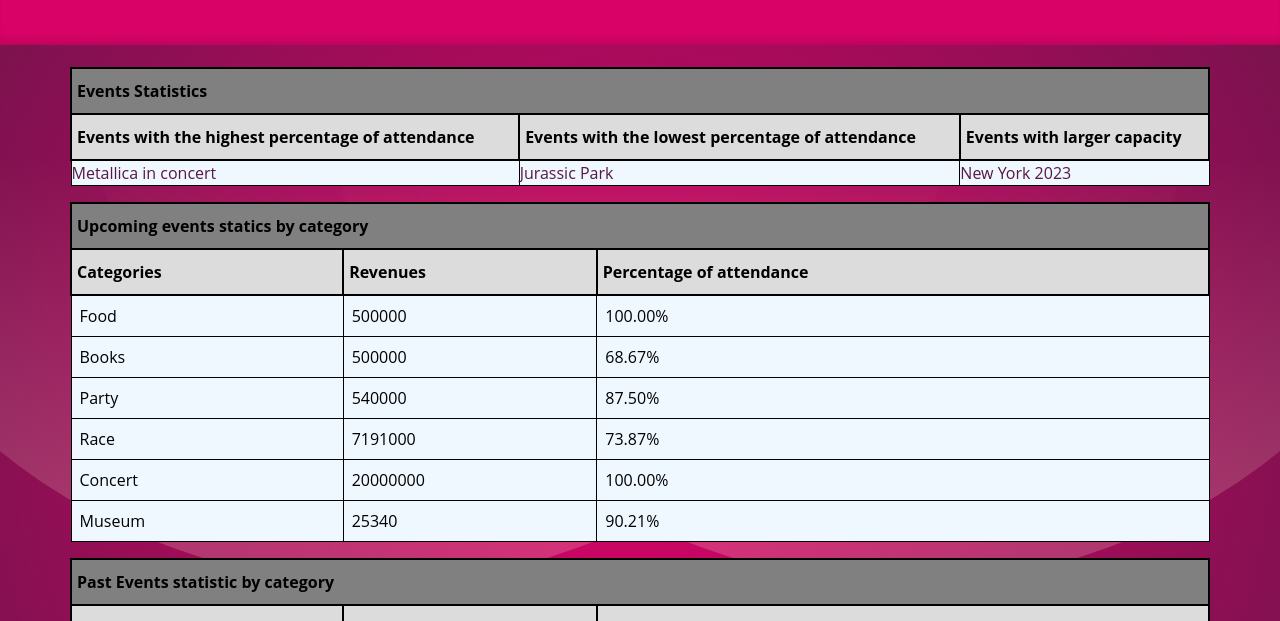
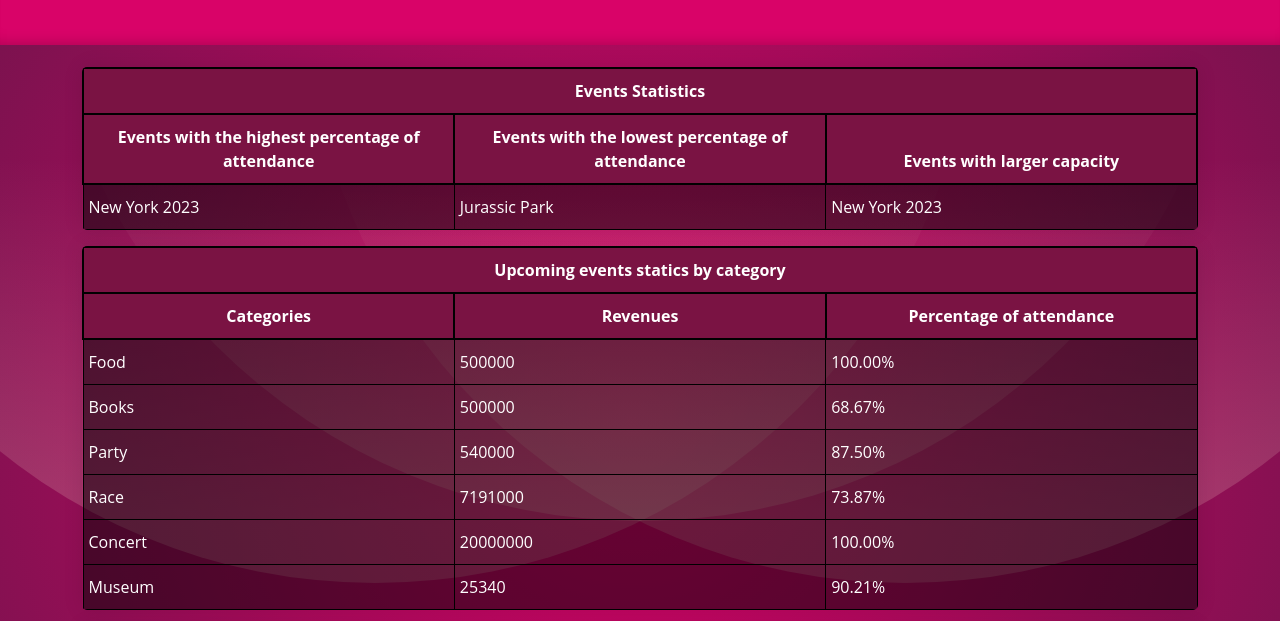
Before and after one commit to jnvillalba/AMAZING-EVENTS_Villalba, a plain HTML site: page stats.html in a window 1280 px wide. Shown: the part 139-760 px from the top of the page. Drawn offline with nearby package versions, Linux system fonts and the light colour scheme.

Commit message:
stats table terminada

```diff
--- a/scripts/stats.js
+++ b/scripts/stats.js
@@ -26,15 +26,14 @@ getEvents().then(() => {
     const upcomingEvents = events.filter(
         (event) => eventsJSON.currentDate <= event.date
     );
-    printEventsStatsByCategory(upcomingEvents,upcTable);
+    printEventsStatsByCategory(upcomingEvents, upcTable);
 
     //📌 Tercera parte:
     const pastEvents = events.filter(
         (event) => eventsJSON.currentDate >= event.date
     );
-    printEventsStatsByCategory(pastEvents,pastTable);
+    printEventsStatsByCategory(pastEvents, pastTable);
 });
-
 
 
 //📌 Primera parte:
@@ -56,49 +55,43 @@ const eventWithLargestCapacity = eventList => eventList.reduce((previousEvent, c
 
 function eventWithHighestAttendance(eventList) {
     const highestAttendanceEvent = eventList.reduce((previousEvent, currentEvent) => {
-        const previousAttendancePercentage = previousEvent.assistance / previousEvent.capacity;
-        const currentAttendancePercentage = currentEvent.assistance / currentEvent.capacity;
+        const previousAttendancePercentage = (previousEvent.estimate ? previousEvent.estimate : previousEvent.assistance / previousEvent.capacity) * 100;
+        const currentAttendancePercentage = (currentEvent.estimate ? currentEvent.estimate : currentEvent.assistance / currentEvent.capacity) * 100;
         return currentAttendancePercentage > previousAttendancePercentage ? currentEvent : previousEvent;
     });
     return highestAttendanceEvent;
 }
 function eventWithLowestAttendance(eventList) {
     const lowestAttendanceEvent = eventList.reduce((previousEvent, currentEvent) => {
-        const previousAttendancePercentage = previousEvent.assistance / previousEvent.capacity;
-        const currentAttendancePercentage = currentEvent.assistance / currentEvent.capacity;
+        const previousAttendancePercentage = previousEvent.estimate ? previousEvent.estimate : previousEvent.assistance / previousEvent.capacity * 100;
+        const currentAttendancePercentage = currentEvent.estimate ? currentEvent.estimate : currentEvent.assistance / currentEvent.capacity * 100;
         return currentAttendancePercentage < previousAttendancePercentage ? currentEvent : previousEvent;
     });
     return lowestAttendanceEvent;
 }
 
-
 //📌 Segunda parte y Tercera parte:
 
-function printEventsStatsByCategory(events,table){
+function printEventsStatsByCategory(events, table) {
     const categories = [...new Set(events.map((event) => event.category))];
     const revenues = categoryRevenues(categories, events);
     const attendances = categoryAttendances(categories, events);
     printStatsByCategory(categories, revenues, attendances, table)
 }
 
-
 function printStatsByCategory(categories, revenues, attendances, table) {
-
     for (let i = 0; i < categories.length; i++) {
         const category = categories[i];
         const revenue = revenues[i];
         const attendance = attendances[i];
-
-        const row = `
-            <tr>
+        const row = document.createElement('tr');
+        row.innerHTML = `
               <td>${category}</td>
               <td>${revenue}</td>
               <td>${attendance}%</td>
-            </tr>
             `;
-        table.insertAdjacentHTML('beforeend', row);
+        table.appendChild(row);
     }
-
 }
 
 const categoryAttendances = (categories, events) => {
--- a/stats.html
+++ b/stats.html
@@ -66,8 +66,8 @@
         <h3>STATS</h3>
         <a href="./index.html"><i class="fa-solid fa-chevron-right"></i></a>
       </div>
-
-      <table class="table container" id="stats-table">
+      <div class="container">
+        <table class="table" id="stats-table">
           <thead>
             <tr>
               <th colspan="3">Events Statistics</th>
@@ -77,32 +77,28 @@
               <th class="subtitle">
                 Events with the highest percentage of attendance
               </th>
-
               <th class="subtitle">
                 Events with the lowest percentage of attendance
               </th>
-
               <th class="subtitle">Events with larger capacity</th>
             </tr>
           </thead>
         </table>
 
-      <table class="table container" id="upc-table">
+        <table class="table" id="upc-table">
           <thead>
             <tr>
               <th colspan="3">Upcoming events statics by category</th>
             </tr>
-
             <tr>
               <th class="subtitle">Categories</th>
               <th class="subtitle">Revenues</th>
               <th class="subtitle">Percentage of attendance</th>
             </tr>
-
           </thead>
         </table>
 
-      <table class="table container" id="past-table">
+        <table class="table" id="past-table">
           <thead>
             <tr>
               <th colspan="3">Past Events statistic by category</th>
@@ -114,6 +110,7 @@
             </tr>
           </thead>
         </table>
+      </div>
     </main>
 
     <footer
--- a/styles.css
+++ b/styles.css
@@ -158,34 +158,45 @@ a {
     text-shadow: 0 1px 2px rgba(0, 0, 0, 0.25);
 }
 
-
-.table td {
-    border-color: black;
-    border-style: solid;
-    border-width: 1px;
-    word-break: normal;
-    background: aliceblue;
-}
-
-.table th {
-    border-color: black;
-    border: solid 2px;
-    padding: 10px 5px;
-    word-break: normal;
-}
-
-.table .subtitle {
-    background: gainsboro;
-}
-
-.table th {
-    background: gray;
-}
-
 .card-img-top {
     min-height: 200px;
     max-height: 200px;
 }
+
+
+.table {
+    border-collapse: collapse;
+    overflow: hidden;
+    box-shadow: 0 0 20px rgba(0, 0, 0, 0.1);
+    border-radius: 5px;
+}
+
+.table th,
+.table td {
+    padding: 10px 5px;
+    background-color: rgba(0, 0, 0, 0.5);
+    color: #fff;
+    border-color: black;
+    border-style: solid;
+    border-width: 1px;
+    width: 20%;
+
+}
+
+.table th {
+    text-align: center;
+    border: solid 2px black;
+}
+
+.table thead th {
+    background-color: #7a1343;
+}
+
+.table tr:hover {
+    background-color: rgba(255, 248, 248, 0.3);
+}
+
+
 
 
 /** Details **/
```
Lines whose indentation alone changed are shown as unchanged.
